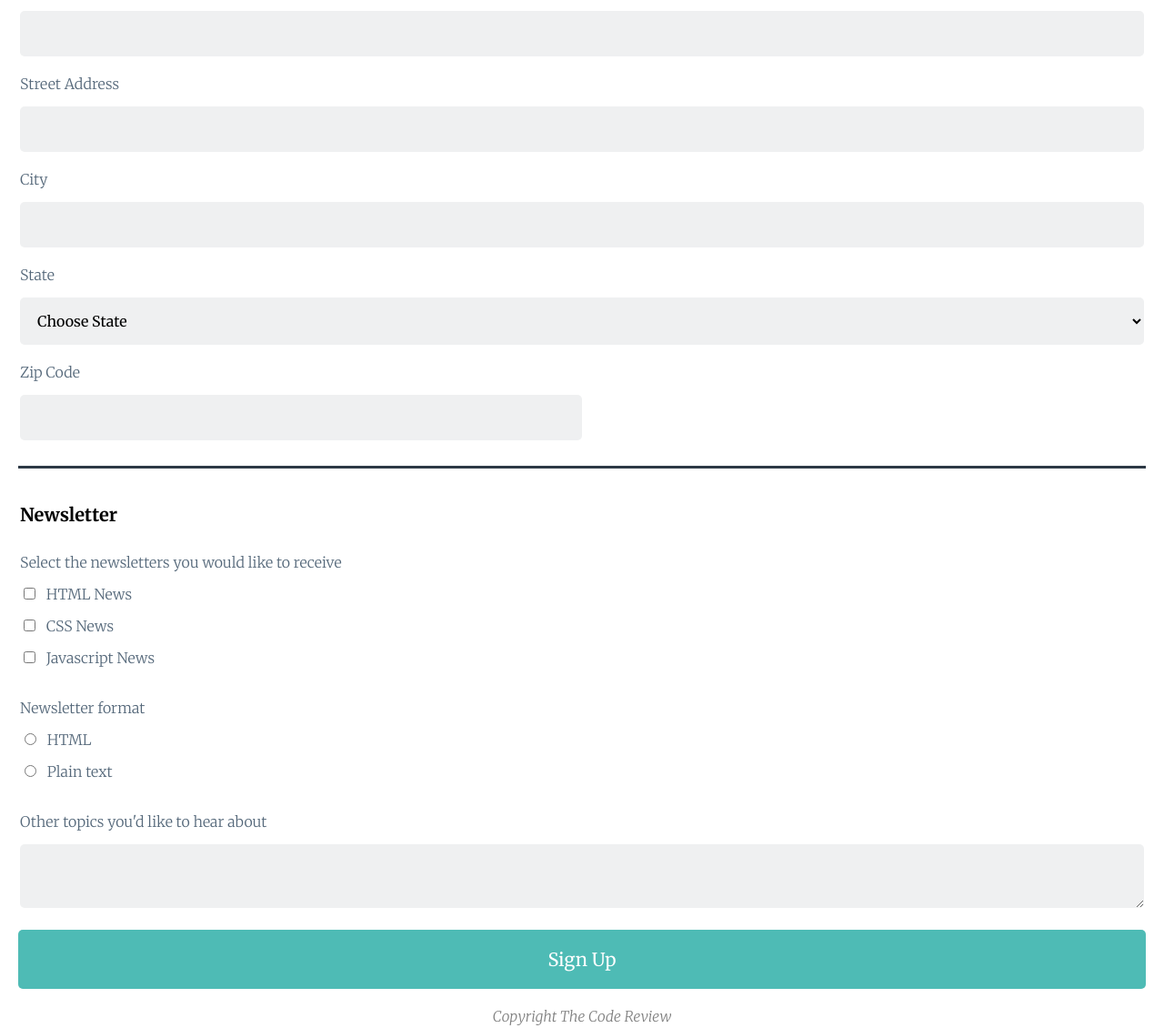
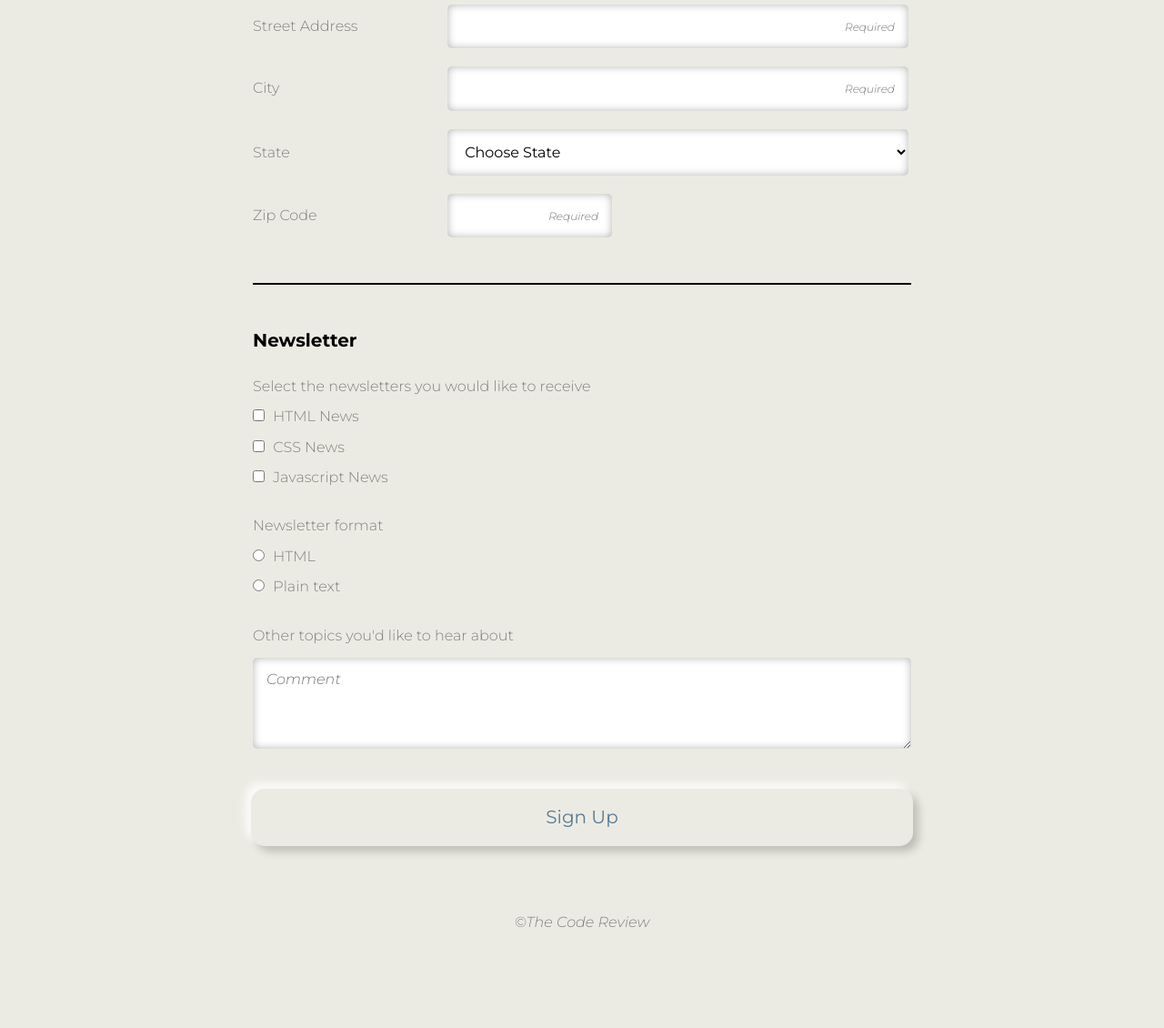
Before and after one commit to ybolak/techdegree-project-3, a plain HTML site: page index.html in a window 1280 px wide. Shown: the part 581-1711 px from the top of the page at 91% size. After the commit the page ends 1651 px from the top, so only its background shows below. Drawn offline with Linux system fonts and the light colour scheme.

Commit message:
Edited html and  css for the tablet & desktop.

```diff
--- a/css/styles.css
+++ b/css/styles.css
@@ -1,16 +1,17 @@
 * {
     box-sizing: border-box;
-    font-family: 'Merriweather', serif;
+    font-family: 'Montserrat', sans-serif;
 }
 
 body {
     margin: 0 auto;
     text-align: center;
+    background-color: #ecebe3;
 }
 
 header {
     text-transform: uppercase;
-    background-color: #2D3945;
+    background-color: #557a95;
     color: white;
 }
 
@@ -48,7 +49,7 @@ label {
     display: block;
     margin-bottom: 15px;
     font-weight: 300;
-    color: #55687A;
+    color: gray;
 }
 
 label.light {
@@ -61,7 +62,7 @@ input[type="email"],
 input[type="tel"],
 select,
 textarea {
-    background-color: #EFF0F1;
+    background-color: #fff;
     border: none;
     border-radius: 5px;
     font-size: 16px;
@@ -70,35 +71,64 @@ textarea {
     padding: 15px;
     margin-bottom: 20px;
     outline: none;
+    box-shadow: inset 0 0 10px rgba(0,0,0,0.3);
 }
 
 input[type="text"]:focus,
 input[type="email"]:focus,
 input[type="tel"]:focus,
 select:focus,
-textarea:focus {
+textarea:focus,
+button:focus {
     border: 2px solid #55687A;
+    transition: all 0.3s;
 }
 
-input[placeholder] {
+input::placeholder {
     text-align: right;
     font-weight: 300;
     font-style: italic;
     font-size: 12px;
 }
 
+textarea::placeholder {
+    font-style: italic;
+}
+
+/* Button animation credit to zeynep (https://codepen.io/zeynepozdem/pen/yLymeja) */
+
 button {
     padding: 20px;
     width: 100%;
-    background-color: #4EBBB5;
     border: none;
-    border-radius: 5px;
+    border-radius: 15px;
+    font-size: 20px;
+    background: #ecebe3;
+    position: relative;
+    margin-bottom: 25px;
     text-align: center;
-    font-size: 20px;
-    color: white;
+    cursor: pointer;
+    transition: all 0.1s ease-in-out;
+    box-shadow: -6px -6px 10px rgba(255, 255, 255, 0.8),
+    6px 6px 10px rgba(0, 0, 0, 0.2);
+    color: #557a95;
+}
+button:hover {
+    opacity: 0.3;
+    box-shadow: -6px -6px 10px rgba(255, 255, 255, 0.8),
+    6px 6px 10px rgba(0, 0, 0, 0.2);
+}
+
+button:active {
+    opacity: 1;
+    box-shadow: inset -4px -4px 8px rgba(255, 255, 255, 0.5),
+    inset 8px 8px 16px rgba(0, 0, 0, 0.1);
+    color: #B46294;
 }
 
 footer {
+    padding-top: 30px;
+    padding-bottom: 30px;
     font-style: italic;
 }
 
@@ -110,7 +140,7 @@ footer {
       position: relative;
       padding: 0.5rem 0;
       margin-bottom: 0.2rem;
-      border-bottom: 5px solid #2D3945;
+      border-bottom: 5px solid black;
   }
 
   .intro::before {
@@ -118,12 +148,16 @@ footer {
       bottom: -0.7rem;
       left: 0;
       right: 0;
-      border-bottom: 2px solid #2D3945;
+      border-bottom: 2px solid black;
       content: '';
   }
 
   .intro p {
     margin-bottom: 40px;
+  }
+
+  .contact-info {
+    border-bottom: 2px solid black;
   }
 
   .newsletter {
@@ -133,3 +167,46 @@ footer {
   #zip {
       width: 50%;
   }
+
+  /* ========== Media Queries ==========*/
+
+@media (min-width: 768px) {
+    .main-content {
+        margin: 0 auto;
+        max-width: 768px;
+    }
+
+    .intro h2 {
+        font-size: 1.5rem;
+    }
+
+    .contact-info {
+        padding-bottom: 30px;
+    }
+
+    .contact-info label {
+        display:inline-block;
+        width: 29%;
+    }
+
+    legend {
+        padding-top: 50px;
+    }
+
+    input[type="text"],
+    input[type="email"],
+    input[type="tel"],
+    select {
+        width: 70%;
+    }
+
+    textarea {
+        height: 100px;
+        margin-bottom: 40px;
+    }
+
+    #zip {
+        width: 25%;
+    }
+
+}
--- a/index.html
+++ b/index.html
@@ -5,8 +5,8 @@
   <meta name="viewport" content="width=device-width, initial-scale=1.0">
   <link rel="preconnect" href="https://fonts.googleapis.com">
   <link rel="preconnect" href="https://fonts.gstatic.com" crossorigin>
-  <link href="https://fonts.googleapis.com/css2?family=Merriweather:ital,wght@0,300;0,400;0,700;1,300&display=swap" rel="stylesheet">
-  <link href="css/normalize.css" ref="stylesheet">
+  <link href="https://fonts.googleapis.com/css2?family=Montserrat:ital,wght@0,300;0,400;0,700;1,300&display=swap" rel="stylesheet">
+  <link href="css/normalize.css" rel="stylesheet">
   <link href="css/styles.css" rel="stylesheet">
   <title>Online Registration Form</title>
 </head>
@@ -28,24 +28,24 @@
 
             <form action="index.html" method="post">
 
-                <fieldset>
+                <fieldset class="contact-info">
 
                     <legend>Contact Information</legend>
 
                     <label for="name">Full Name</label>
-                    <input type="text" id="name" name="user-name" placeholder="Required"><br>
+                    <input type="text" required id="name" name="user-name" placeholder="Required">
 
                     <label for="email">Email Address</label>
-                    <input type="email" id="email" name="user-email" placeholder="Required"><br>
+                    <input type="email" required id="email" name="user-email" placeholder="Required">
 
                     <label for="phone">Phone Number</label>
-                    <input type="tel" id="phone" name="user-phone"><br>
+                    <input type="tel" id="phone" name="user-phone">
 
                     <label for="street">Street Address</label>
-                    <input type="text" id="street" name="user-street"><br>
+                    <input type="text" required id="street" name="user-street" placeholder="Required">
 
                     <label for="city">City</label>
-                    <input type="text" id="city" name="user-city"><br>
+                    <input type="text" required id="city" name="user-city" placeholder="Required">
 
                     <label for="state">State</label>
                     <select id="state" name="user-state">
@@ -61,11 +61,9 @@
                     <br>
 
                     <label for="zip">Zip Code</label>
-                    <input type="text" id="zip" name="user-zip">
+                    <input type="text" required id="zip" name="user-zip" placeholder="Required">
 
                 </fieldset>
-
-                <hr size="5" color="#2D3945">
 
                 <fieldset>
 
@@ -90,11 +88,11 @@
                     </div>
 
                     <label for="other">Other topics you'd like to hear about</label>
-                    <textarea id="other" name="user-other"></textarea>
+                    <textarea id="other" name="user-other" placeholder="Comment"></textarea>
 
                 </fieldset>
 
-                <button type="submit">Sign Up</button>
+                <button type="submit" class="button">Sign Up</button>
 
             </form>
 
@@ -103,7 +101,7 @@
     </main>
 
     <footer>
-        <p>Copyright The Code Review</p>
+        <p>&copy;The Code Review</p>
     </footer>
 
 </body>
```
